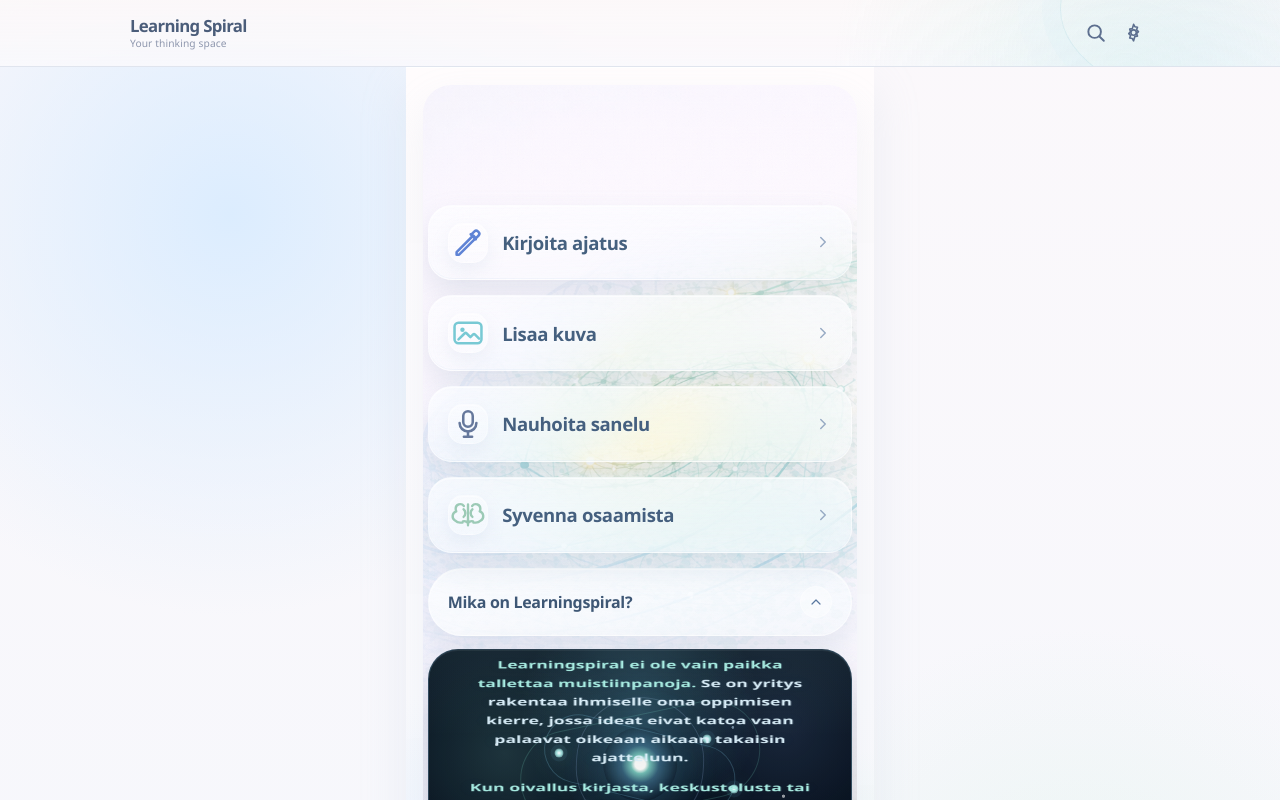
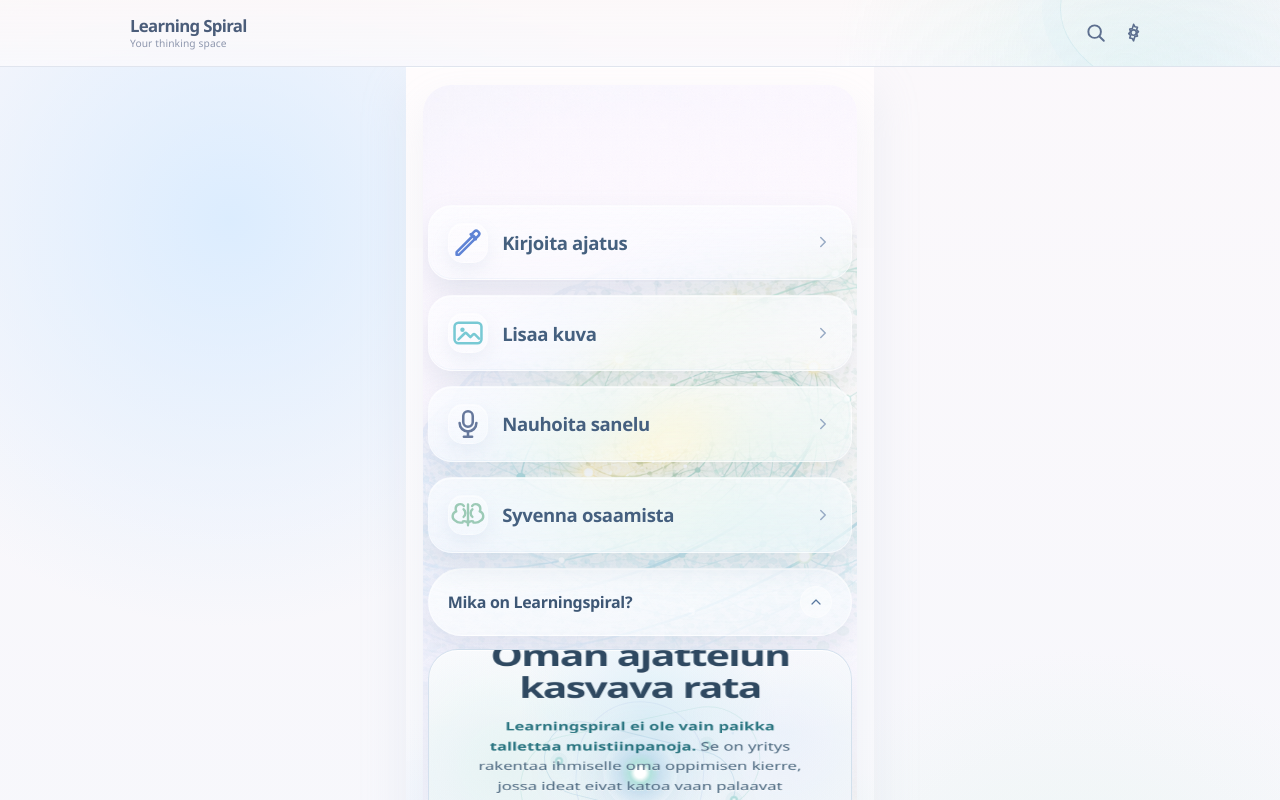
Before and after one commit to heikkikukkonen/learningspiral, a Next.js app: page / in a window 1280 px wide. Both pictures are taken after a click on the heading "Mika on Learningspiral?". Shown: the top 800 px of the page. Built offline with nearby package versions, Linux system fonts and the light colour scheme.

Commit message:
Refine homepage story readability and controls

```diff
--- /dev/null
+++ b/app/components/home-story.tsx
@@ -0,0 +1,80 @@
+"use client";
+
+import type { CSSProperties } from "react";
+import { useId, useState } from "react";
+
+type CrawlSection = {
+  lead: string;
+  body: string;
+};
+
+type HomeStoryProps = {
+  sections: readonly CrawlSection[];
+};
+
+export function HomeStory({ sections }: HomeStoryProps) {
+  const [progress, setProgress] = useState(18);
+  const sliderId = useId();
+
+  return (
+    <details className="home-story" name="home-story">
+      <summary className="home-story-toggle">
+        <span>Mika on Learningspiral?</span>
+        <span className="home-story-toggle-icon" aria-hidden="true">
+          <svg viewBox="0 0 24 24">
+            <path d="M6 9l6 6 6-6" fill="none" stroke="currentColor" strokeLinecap="round" strokeLinejoin="round" strokeWidth="1.8" />
+          </svg>
+        </span>
+      </summary>
+      <div className="home-story-panel">
+        <div className="home-story-space" aria-hidden="true" />
+        <div className="home-story-network" aria-hidden="true">
+          <span className="home-story-orbit home-story-orbit-a" />
+          <span className="home-story-orbit home-story-orbit-b" />
+          <span className="home-story-orbit home-story-orbit-c" />
+          <span className="home-story-node home-story-node-a" />
+          <span className="home-story-node home-story-node-b" />
+          <span className="home-story-node home-story-node-c" />
+          <span className="home-story-node home-story-node-d" />
+          <span className="home-story-node home-story-node-e" />
+          <span className="home-story-core" />
+        </div>
+        <div className="home-story-glow" aria-hidden="true" />
+        <div
+          className="home-story-crawl"
+          style={
+            {
+              "--story-progress": `${progress}%`
+            } as CSSProperties
+          }
+        >
+          <p className="home-story-kicker">Learning Spiral</p>
+          <h2>Oman ajattelun kasvava rata</h2>
+          {sections.map((section) => (
+            <p key={section.lead}>
+              <strong>{section.lead}</strong> {section.body}
+            </p>
+          ))}
+        </div>
+        <div className="home-story-controls">
+          <label className="home-story-slider-label" htmlFor={sliderId}>
+            Liikuta tarinaa itse
+          </label>
+          <input
+            id={sliderId}
+            className="home-story-slider"
+            type="range"
+            min="0"
+            max="100"
+            value={progress}
+            onChange={(event) => setProgress(Number(event.target.value))}
+            aria-describedby={`${sliderId}-hint`}
+          />
+          <span id={`${sliderId}-hint`} className="home-story-slider-hint">
+            Vedä oikealle nähdäksesi tekstin pidemmälle.
+          </span>
+        </div>
+      </div>
+    </details>
+  );
+}
--- a/app/globals.css
+++ b/app/globals.css
@@ -1952,18 +1952,18 @@ button.danger {
 .home-story-panel {
   position: relative;
   margin-top: 0.85rem;
-  min-height: 27rem;
+  min-height: 29rem;
   overflow: hidden;
   border-radius: 30px;
-  border: 1px solid rgba(132, 188, 219, 0.3);
-  background:
-    radial-gradient(circle at 50% 14%, rgba(118, 202, 227, 0.28) 0%, rgba(9, 19, 37, 0) 28%),
-    radial-gradient(circle at 18% 24%, rgba(145, 230, 211, 0.16) 0%, rgba(9, 19, 37, 0) 26%),
-    radial-gradient(circle at 84% 18%, rgba(157, 189, 255, 0.12) 0%, rgba(9, 19, 37, 0) 22%),
-    linear-gradient(180deg, #081321 0%, #07111e 46%, #040913 100%);
-  box-shadow:
-    inset 0 1px 0 rgba(255, 255, 255, 0.06),
-    0 24px 44px rgba(44, 60, 96, 0.24);
+  border: 1px solid rgba(175, 199, 222, 0.44);
+  background:
+    radial-gradient(circle at 52% 14%, rgba(176, 220, 239, 0.38) 0%, rgba(243, 248, 252, 0) 28%),
+    radial-gradient(circle at 18% 24%, rgba(198, 235, 226, 0.28) 0%, rgba(243, 248, 252, 0) 24%),
+    radial-gradient(circle at 84% 18%, rgba(207, 221, 249, 0.22) 0%, rgba(243, 248, 252, 0) 22%),
+    linear-gradient(180deg, #f7f9fc 0%, #edf3f8 54%, #e7eef6 100%);
+  box-shadow:
+    inset 0 1px 0 rgba(255, 255, 255, 0.88),
+    0 22px 40px rgba(164, 181, 204, 0.2);
 }
 
 .home-story-space,
@@ -1976,20 +1976,20 @@ button.danger {
 
 .home-story-space {
   background:
-    radial-gradient(circle at 16% 22%, rgba(255, 255, 255, 0.82) 0 1px, transparent 1.8px),
-    radial-gradient(circle at 72% 18%, rgba(201, 232, 255, 0.68) 0 1px, transparent 1.7px),
-    radial-gradient(circle at 84% 34%, rgba(255, 255, 255, 0.78) 0 1.2px, transparent 2px),
-    radial-gradient(circle at 26% 42%, rgba(160, 232, 219, 0.72) 0 1px, transparent 1.6px),
-    radial-gradient(circle at 64% 58%, rgba(255, 255, 255, 0.56) 0 1px, transparent 1.7px),
-    radial-gradient(circle at 18% 76%, rgba(255, 255, 255, 0.66) 0 1.2px, transparent 2px),
-    radial-gradient(circle at 78% 82%, rgba(159, 214, 255, 0.52) 0 1px, transparent 1.7px);
-  opacity: 0.72;
+    radial-gradient(circle at 16% 22%, rgba(255, 255, 255, 0.72) 0 1px, transparent 1.8px),
+    radial-gradient(circle at 72% 18%, rgba(180, 210, 236, 0.46) 0 1px, transparent 1.7px),
+    radial-gradient(circle at 84% 34%, rgba(255, 255, 255, 0.58) 0 1.2px, transparent 2px),
+    radial-gradient(circle at 26% 42%, rgba(175, 224, 214, 0.46) 0 1px, transparent 1.6px),
+    radial-gradient(circle at 64% 58%, rgba(255, 255, 255, 0.42) 0 1px, transparent 1.7px),
+    radial-gradient(circle at 18% 76%, rgba(255, 255, 255, 0.52) 0 1.2px, transparent 2px),
+    radial-gradient(circle at 78% 82%, rgba(176, 207, 234, 0.4) 0 1px, transparent 1.7px);
+  opacity: 0.56;
 }
 
 .home-story-network {
   inset: 8% 10% auto;
   height: 42%;
-  filter: drop-shadow(0 12px 24px rgba(72, 134, 197, 0.16));
+  filter: drop-shadow(0 12px 24px rgba(120, 163, 191, 0.12));
 }
 
 .home-story-orbit,
@@ -2003,7 +2003,7 @@ button.danger {
 
 .home-story-orbit {
   border-radius: 999px;
-  border: 1px solid rgba(125, 198, 226, 0.24);
+  border: 1px solid rgba(133, 181, 210, 0.26);
 }
 
 .home-story-orbit-a {
@@ -2015,14 +2015,14 @@ button.danger {
 .home-story-orbit-b {
   width: 72%;
   height: 54%;
-  border-color: rgba(130, 228, 206, 0.18);
+  border-color: rgba(137, 204, 191, 0.2);
   transform: translate(-50%, -50%) rotate(-12deg);
 }
 
 .home-story-orbit-c {
   width: 38%;
   height: 74%;
-  border-color: rgba(176, 209, 255, 0.18);
+  border-color: rgba(169, 191, 228, 0.2);
   transform: translate(-50%, -50%) rotate(4deg);
 }
 
@@ -2030,10 +2030,10 @@ button.danger {
   width: 0.56rem;
   height: 0.56rem;
   border-radius: 999px;
-  background: radial-gradient(circle, rgba(247, 252, 255, 1) 0%, rgba(164, 227, 224, 0.96) 42%, rgba(164, 227, 224, 0.12) 100%);
-  box-shadow:
-    0 0 0 4px rgba(118, 205, 225, 0.08),
-    0 0 18px rgba(143, 224, 211, 0.28);
+  background: radial-gradient(circle, rgba(255, 255, 255, 1) 0%, rgba(166, 215, 214, 0.88) 42%, rgba(166, 215, 214, 0.12) 100%);
+  box-shadow:
+    0 0 0 4px rgba(136, 184, 205, 0.08),
+    0 0 18px rgba(155, 208, 202, 0.18);
 }
 
 .home-story-node-a {
@@ -2066,30 +2066,29 @@ button.danger {
   height: 4.6rem;
   border-radius: 999px;
   background:
-    radial-gradient(circle, rgba(255, 255, 255, 0.92) 0 10%, rgba(141, 229, 212, 0.76) 18%, rgba(107, 185, 224, 0.34) 36%, rgba(255, 255, 255, 0) 70%),
-    radial-gradient(circle at 50% 50%, rgba(255, 221, 149, 0.42) 0 8%, rgba(255, 255, 255, 0) 18%);
-  box-shadow: 0 0 44px rgba(99, 182, 216, 0.22);
+    radial-gradient(circle, rgba(255, 255, 255, 0.98) 0 10%, rgba(161, 220, 211, 0.72) 20%, rgba(136, 186, 220, 0.28) 38%, rgba(255, 255, 255, 0) 70%),
+    radial-gradient(circle at 50% 50%, rgba(255, 234, 185, 0.28) 0 8%, rgba(255, 255, 255, 0) 18%);
+  box-shadow: 0 0 36px rgba(117, 174, 201, 0.16);
 }
 
 .home-story-glow {
   background:
-    linear-gradient(180deg, rgba(169, 235, 224, 0.08), rgba(169, 235, 224, 0) 20%),
-    linear-gradient(0deg, rgba(2, 7, 15, 0.98), rgba(2, 7, 15, 0.44) 30%, rgba(2, 7, 15, 0.08) 50%, rgba(2, 7, 15, 0) 62%);
+    linear-gradient(180deg, rgba(255, 255, 255, 0.18), rgba(255, 255, 255, 0) 20%),
+    linear-gradient(0deg, rgba(227, 236, 244, 0.96), rgba(227, 236, 244, 0.6) 28%, rgba(227, 236, 244, 0.12) 52%, rgba(227, 236, 244, 0) 66%);
 }
 
 .home-story-crawl {
   position: absolute;
   left: 50%;
-  bottom: -48%;
+  bottom: -52%;
   width: min(82%, 33rem);
   display: grid;
   gap: 1.2rem;
-  color: #d8edf8;
+  color: #47647c;
   text-align: center;
-  text-shadow: 0 0 18px rgba(81, 164, 205, 0.12);
+  text-shadow: 0 1px 0 rgba(255, 255, 255, 0.55);
   transform-origin: 50% 100%;
-  transform: translateX(-50%) rotateX(54deg);
-  animation: home-story-crawl 38s linear infinite;
+  transform: translateX(-50%) rotateX(46deg) translateY(calc(var(--story-progress, 18%) * -1.05));
 }
 
 .home-story-kicker {
@@ -2098,36 +2097,90 @@ button.danger {
   font-weight: 700;
   letter-spacing: 0.24em;
   text-transform: uppercase;
-  color: #98d8d0;
+  color: #6e9a9c;
 }
 
 .home-story-crawl h2 {
   margin: 0;
-  font-size: clamp(2rem, 5vw, 2.75rem);
-  line-height: 1.08;
+  font-size: clamp(1.9rem, 5vw, 2.55rem);
+  line-height: 1.14;
   letter-spacing: -0.04em;
-  color: #f4fbff;
+  color: #2f4961;
 }
 
 .home-story-crawl p {
   margin: 0;
-  font-size: 1.1rem;
-  line-height: 1.8;
-  font-weight: 600;
+  font-size: 1.04rem;
+  line-height: 1.72;
+  font-weight: 500;
 }
 
 .home-story-crawl strong {
-  color: #a8ece2;
-}
-
-@keyframes home-story-crawl {
-  0% {
-    transform: translateX(-50%) rotateX(54deg) translateY(0);
-  }
-
-  100% {
-    transform: translateX(-50%) rotateX(54deg) translateY(-106rem);
-  }
+  color: #2a7581;
+}
+
+.home-story-controls {
+  position: absolute;
+  left: 1rem;
+  right: 1rem;
+  bottom: 1rem;
+  z-index: 2;
+  display: grid;
+  gap: 0.45rem;
+  padding: 0.9rem 1rem;
+  border-radius: 20px;
+  background: rgba(255, 255, 255, 0.66);
+  border: 1px solid rgba(208, 220, 233, 0.85);
+  box-shadow:
+    inset 0 1px 0 rgba(255, 255, 255, 0.84),
+    0 12px 28px rgba(166, 182, 202, 0.16);
+  backdrop-filter: blur(14px);
+}
+
+.home-story-slider-label {
+  font-size: 0.84rem;
+  font-weight: 700;
+  color: #45607b;
+}
+
+.home-story-slider-hint {
+  font-size: 0.78rem;
+  color: #6c8095;
+}
+
+.home-story-slider {
+  appearance: none;
+  -webkit-appearance: none;
+  width: 100%;
+  height: 0.35rem;
+  border: 0;
+  border-radius: 999px;
+  background: linear-gradient(90deg, rgba(110, 154, 156, 0.28), rgba(90, 166, 184, 0.56));
+  accent-color: #5ca6b8;
+  padding: 0;
+}
+
+.home-story-slider::-webkit-slider-thumb {
+  -webkit-appearance: none;
+  width: 1.05rem;
+  height: 1.05rem;
+  border: 0;
+  border-radius: 999px;
+  background: #fff;
+  box-shadow:
+    0 0 0 1px rgba(117, 162, 177, 0.28),
+    0 4px 12px rgba(112, 145, 175, 0.24);
+}
+
+.home-story-slider::-moz-range-thumb {
+  width: 1.05rem;
+  height: 1.05rem;
+  border: 0;
+  border-radius: 999px;
+  background: #fff;
+  box-shadow:
+    0 0 0 1px rgba(117, 162, 177, 0.28),
+    0 4px 12px rgba(112, 145, 175, 0.24);
 }
 
 .home-list-card {
@@ -2414,7 +2467,7 @@ button.danger {
   }
 
   .home-story-panel {
-    min-height: 24rem;
+    min-height: 26rem;
     border-radius: 24px;
   }
 
@@ -2430,14 +2483,21 @@ button.danger {
 
   .home-story-crawl {
     width: min(86%, 24rem);
-    bottom: -58%;
+    bottom: -56%;
     gap: 1rem;
-    transform: translateX(-50%) rotateX(48deg);
+    transform: translateX(-50%) rotateX(40deg) translateY(calc(var(--story-progress, 18%) * -0.92));
   }
 
   .home-story-crawl p {
-    font-size: 1rem;
-    line-height: 1.64;
-  }
-
-}
+    font-size: 0.98rem;
+    line-height: 1.6;
+  }
+
+  .home-story-controls {
+    left: 0.85rem;
+    right: 0.85rem;
+    bottom: 0.85rem;
+    padding: 0.85rem 0.9rem;
+  }
+
+}
--- a/app/page.tsx
+++ b/app/page.tsx
@@ -1,4 +1,5 @@
 import Link from "next/link";
+import { HomeStory } from "@/app/components/home-story";
 
 const homeActions = [
   {
@@ -170,40 +171,7 @@ export default function HomePage() {
                 </Link>
               ))}
             </div>
-            <details className="home-story" name="home-story">
-              <summary className="home-story-toggle">
-                <span>Mika on Learningspiral?</span>
-                <span className="home-story-toggle-icon" aria-hidden="true">
-                  <svg viewBox="0 0 24 24">
-                    <path d="M6 9l6 6 6-6" fill="none" stroke="currentColor" strokeLinecap="round" strokeLinejoin="round" strokeWidth="1.8" />
-                  </svg>
-                </span>
-              </summary>
-              <div className="home-story-panel">
-                <div className="home-story-space" aria-hidden="true" />
-                <div className="home-story-network" aria-hidden="true">
-                  <span className="home-story-orbit home-story-orbit-a" />
-                  <span className="home-story-orbit home-story-orbit-b" />
-                  <span className="home-story-orbit home-story-orbit-c" />
-                  <span className="home-story-node home-story-node-a" />
-                  <span className="home-story-node home-story-node-b" />
-                  <span className="home-story-node home-story-node-c" />
-                  <span className="home-story-node home-story-node-d" />
-                  <span className="home-story-node home-story-node-e" />
-                  <span className="home-story-core" />
-                </div>
-                <div className="home-story-glow" aria-hidden="true" />
-                <div className="home-story-crawl">
-                  <p className="home-story-kicker">Learning Spiral</p>
-                  <h2>Oman ajattelun kasvava rata</h2>
-                  {crawlSections.map((section) => (
-                    <p key={section.lead}>
-                      <strong>{section.lead}</strong> {section.body}
-                    </p>
-                  ))}
-                </div>
-              </div>
-            </details>
+            <HomeStory sections={crawlSections} />
           </div>
         </div>
       </div>
```
